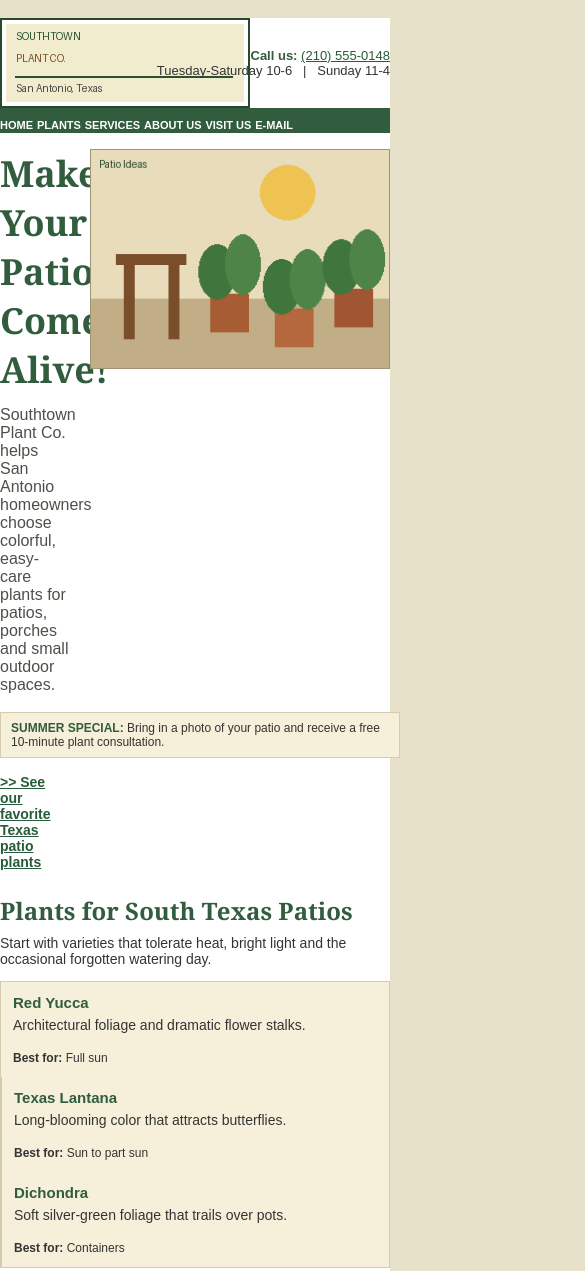
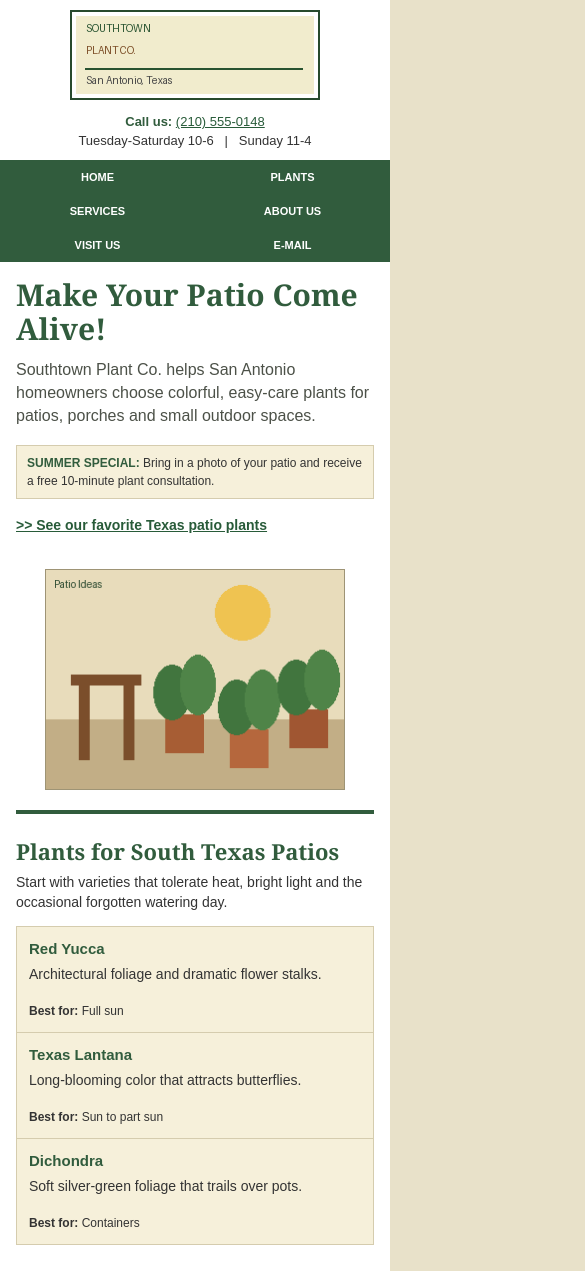
Before and after one commit to juicedesignedtha/legacy-modernization, a plain HTML site: page index.html in a window 390 px wide. Shown: the top 1271 px of the page, 585 px wide, since content can reach past the window. Drawn offline with Linux system fonts and the light colour scheme.

Commit message:
Sprint 2

```diff
--- a/css/site.css
+++ b/css/site.css
@@ -17,7 +17,7 @@ body {
 
   font-family: Arial, Helvetica, sans-serif;
   font-size: 14px;
-
+  line-height: 20px;
 }
 
 
@@ -47,18 +47,21 @@ a:focus {
 
 
 img {
+  display: block;
+  max-width: 100%;
+  height: auto;
   border: 0;
 }
 
 .photo {
-  display: block;
-  border: 1px solid #9E9475;
+   border: 1px solid #9E9475;
 }
 
 
 
 .container {
-
+  width: 100%;
+  max-width: 720px;
   margin: 0 auto;
 
   background-color: #FFFFFF;
@@ -67,34 +70,39 @@ img {
 
 
 .site-header {
-  position: relative;
+  display: flex;
+  align-items: center;
+  justify-content: space-between;
+  gap: 20px;
 
+  min-height: 100px;
+  padding: 5px 0;
 }
 
 
 
 .header-logo {
-
+  flex: 0 0 250px;
+  width: 250px;
+  height: 90px;
 }
 
 .header-logo img {
-  display: block;
-
-}
+  width: 250px;
+  height: 90px;
+ }
 
 
 
 
 .header-contact {
-  position: absolute;
-  top: 30px;
-  right: 0;
-
-  width: 450px;
+  flex: 1 1 auto;
+  min-width: 0;
 
   text-align: right;
 
   font-size: 13px;
+  line-height: 19px;
 
 }
 
@@ -105,25 +113,27 @@ img {
 
 
 .site-navigation {
-
+  width: 100%;
+  height: 34px;
 
   background-color: #315C3D;
 }
 
 .nav-row {
+  display: flex;
 
-  overflow: hidden;
+  width: 100%;
+  height: 34px;
 }
 
 
 
 
 .navcell {
-  display: inline-block;
-  vertical-align: top;
+  flex: 1 1 0;
+  min-width: 0;
 
-
-
+  height: 34px;
   margin: 0;
   padding: 0;
 
@@ -133,9 +143,10 @@ img {
 }
 
 .navcell a {
-  display: block;
+ display: block;
 
-
+  width: 100%;
+  height: 34px;
 
   padding-top: 9px;
 
@@ -162,7 +173,7 @@ main {
 }
 
 .top-spacing {
-;
+height: 0;
 }
 
 
@@ -178,7 +189,7 @@ h1 {
 
   font-family: Georgia, "Times New Roman", serif;
   font-size: 36px;
-
+  line-height: 40px;
 }
 
 h2 {
@@ -186,7 +197,7 @@ h2 {
 
   font-family: Georgia, "Times New Roman", serif;
   font-size: 24px;
-
+  line-height: 28px;
 }
 
 h3 {
@@ -194,7 +205,7 @@ h3 {
 
   font-family: Arial, Helvetica, sans-serif;
   font-size: 15px;
-
+  line-height: 19px;
 }
 
 p {
@@ -202,22 +213,23 @@ p {
 
   font-family: Arial, Helvetica, sans-serif;
   font-size: 14px;
-
+  line-height: 20px;
 }
 
 
 
 .intro-section {
-  position: relative;
+  display: flex;
+  align-items: flex-start;
+  gap: 20px;
 
-
-
-
-  padding-right: 320px;
+  width: 100%;
+  min-height: 220px;
 }
 
 .intro-content {
-
+ flex: 1 1 auto;
+ min-width: 0;
 }
 
 .intro {
@@ -226,14 +238,14 @@ p {
   color: #4C5148;
 
   font-size: 16px;
-
+  line-height: 23px;
 }
 
 
 
 
 .summer-special {
-  width: 400px;
+  width: 100%;
 
   margin-bottom: 16px;
   padding: 8px 10px;
@@ -242,7 +254,7 @@ p {
   border: 1px solid #D5CCAE;
 
   font-size: 12px;
-
+  line-height: 18px;
 }
 
 .summer-special strong {
@@ -251,22 +263,24 @@ p {
 
 
 .intro-photo {
-  position: absolute;
+  flex: 0 0 300px;
 
-  top: 0;
-  right: 0;
+  width: 300px;
+  height: 220px;
 
 
 }
 
 .intro-photo .photo {
-
+ height: 220px;
+ width: 300px;
 }
 
 
 
 .green-divider {
-
+  height: 4px;
+  width: 100%;
 
   margin: 20px 0 24px;
 
@@ -276,23 +290,23 @@ p {
 
 
 .plants-section {
-
+  width: 100%;
   margin-bottom: 30px;
 }
 
 .plant-list {
+  display: flex;
 
-  overflow: hidden;
+  width: 100%;
 
   border: 1px solid #D5CCAE;
   background-color: #F6F0DA;
 }
 
 .plant {
-  display: inline-block;
-  vertical-align: top;
-
-
+  flex: 1 1 0;
+  min-width: 0;
+  min-height: 150px;
 
   margin: 0;
   padding: 12px;
@@ -313,25 +327,29 @@ p {
   margin-bottom: 0;
 
   font-size: 12px;
-
+  line-height: 18px;
 }
 
 
 
 
 .content-area {
-  position: relative;
+  display: flex;
+  align-items: flex-start;
+  gap: 20px;
 
-
+  width: 100%;
+  min-height: 400px;
 
   margin-bottom: 30px;
 }
 
 
+
 .quick-links {
-  float: left;
+  flex: 0 0 190px;
 
-
+  min-height: 250px;
 
   padding: 12px;
 
@@ -376,13 +394,13 @@ p {
 
 
 .content-main {
+  flex: 1 1 auto;
 
-
-
+  min-width: 0;
 }
 
 .content-section {
-
+  width: 100%;
 }
 
 .service {
@@ -401,6 +419,8 @@ p {
 
 
 .content-divider {
+  width: 100%;
+  height: 1px;
 
   margin: 20px 0;
 
@@ -411,26 +431,25 @@ p {
 
 
 .about-content {
+  display: flex;
+  align-items: flex-start;
+  gap: 10px;
 
-  overflow: hidden;
+  width: 100%;
 }
 
 .about-image {
-
-
-
+  flex: 0 0 170px;
 }
 
 .about-image img {
-  display: block;
-
-
+  width: 170px;
+  height: 130px;
 }
 
 .about-text {
-
-
-
+  flex: 1 1 auto;
+  min-width: 0;
 }
 
 .about-text p:last-child {
@@ -438,22 +457,8 @@ p {
 }
 
 
-.content-area::after,
-.about-content::after {
-  display: table;
-
-  clear: both;
-
-  content: "";
-}
-
-
-
-
 .site-footer {
-  clear: both;
-
-
+  width: 100%;
 
   margin-top: 20px;
   padding-top: 12px;
@@ -463,8 +468,10 @@ p {
 
 
 .footer-info {
+  display: flex;
+  gap: 12px;
 
-  overflow: hidden;
+  width: 100%;
 
   padding: 12px;
 
@@ -472,13 +479,8 @@ p {
 }
 
 .footer-column {
-
-
-
-}
-
-.footer-column + .footer-column {
-  margin-left: 12px;
+  flex: 1 1 0;
+  min-width: 0;
 }
 
 .footer-column h2 {
@@ -487,7 +489,7 @@ p {
   font-family: Arial, Helvetica, sans-serif;
   font-size: 14px;
   font-weight: bold;
-
+  line-height: 18px;
   text-transform: uppercase;
 }
 
@@ -505,16 +507,14 @@ p {
 
 
 .footer-navigation {
-  clear: both;
-
-
+  width: 100%;
 
   padding: 16px 0 8px;
 
   text-align: center;
 
   font-size: 11px;
-
+  line-height: 18px;
 }
 
 .footer-navigation a {
@@ -525,7 +525,7 @@ p {
 
 
 .footertext {
-  width: 720px;
+  width: 100%;
 
   padding-bottom: 12px;
 
@@ -533,13 +533,179 @@ p {
 
   font-family: Arial, Helvetica, sans-serif;
   font-size: 11px;
-
+  line-height: 16px;
 
   text-align: center;
 }
 
 
 
+@media (max-width: 740px) {
+
+  body {
+    margin: 0;
+  }
+
+  .container {
+    width: 100%;
+  }
+
+
+  .site-header {
+    flex-direction: column;
+    align-items: center;
+
+    gap: 12px;
+
+    min-height: auto;
+    padding: 10px;
+  }
+
+  .header-logo {
+    flex: none;
+  }
+
+  .header-contact {
+    width: 100%;
+
+    text-align: center;
+  }
+
+
+
+  .site-navigation {
+    height: auto;
+  }
+
+  .nav-row {
+    flex-wrap: wrap;
+    height: auto;
+  }
+
+  .navcell {
+    flex: 1 1 33.333%;
+  }
+
+
+
+  main {
+    padding: 16px;
+  }
+
+
+
+  .intro-section {
+    flex-direction: column;
+
+    min-height: 0;
+  }
+
+  .intro-content {
+    width: 100%;
+  }
+
+  .intro-photo {
+    flex: none;
+
+    width: 100%;
+    height: auto;
+  }
+
+  .intro-photo .photo {
+    width: 100%;
+    max-width: 300px;
+    height: auto;
+
+    margin: 0 auto;
+  }
+
+
+  .plant-list {
+    flex-direction: column;
+  }
+
+  .plant {
+    flex: none;
+    width: 100%;
+    min-height: 0;
+  }
+
+  .plant + .plant {
+    border-top: 1px solid #D5CCAE;
+    border-left: 0;
+  }
+
+
+
+  .content-area {
+    flex-direction: column;
+
+    min-height: 0;
+  }
+
+  .quick-links {
+    flex: none;
+    width: 100%;
+    min-height: 0;
+  }
+
+  .content-main {
+    width: 100%;
+  }
+
+
+  .about-content {
+    flex-direction: column;
+  }
+
+  .about-image {
+    flex: none;
+    width: 100%;
+  }
+
+  .about-image img {
+    max-width: 170px;
+  }
+
+
+  .footer-info {
+    flex-direction: column;
+    gap: 20px;
+  }
+
+  .footer-column {
+    flex: none;
+    width: 100%;
+  }
+
+  .site-footer {
+    padding-left: 16px;
+    padding-right: 16px;
+  }
+}
+
+
+@media (max-width: 480px) {
+
+  .navcell {
+    flex-basis: 50%;
+  }
+
+  h1 {
+    font-size: 30px;
+    line-height: 34px;
+  }
+
+  h2 {
+    font-size: 22px;
+    line-height: 26px;
+  }
+
+  .footer-navigation {
+    line-height: 24px;
+  }
+}
+
 
 [aria-hidden="true"] {
   pointer-events: none;
```
